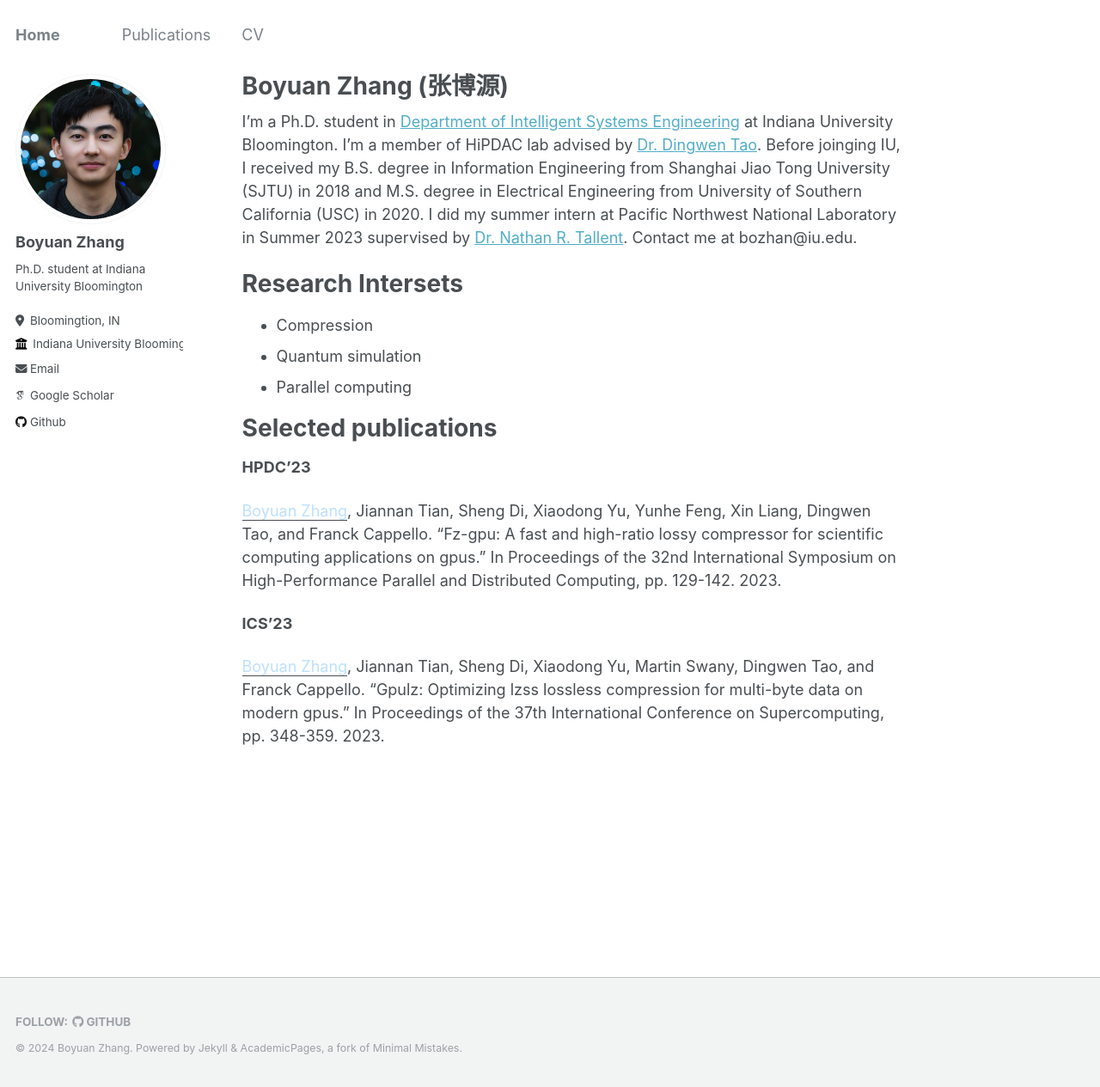
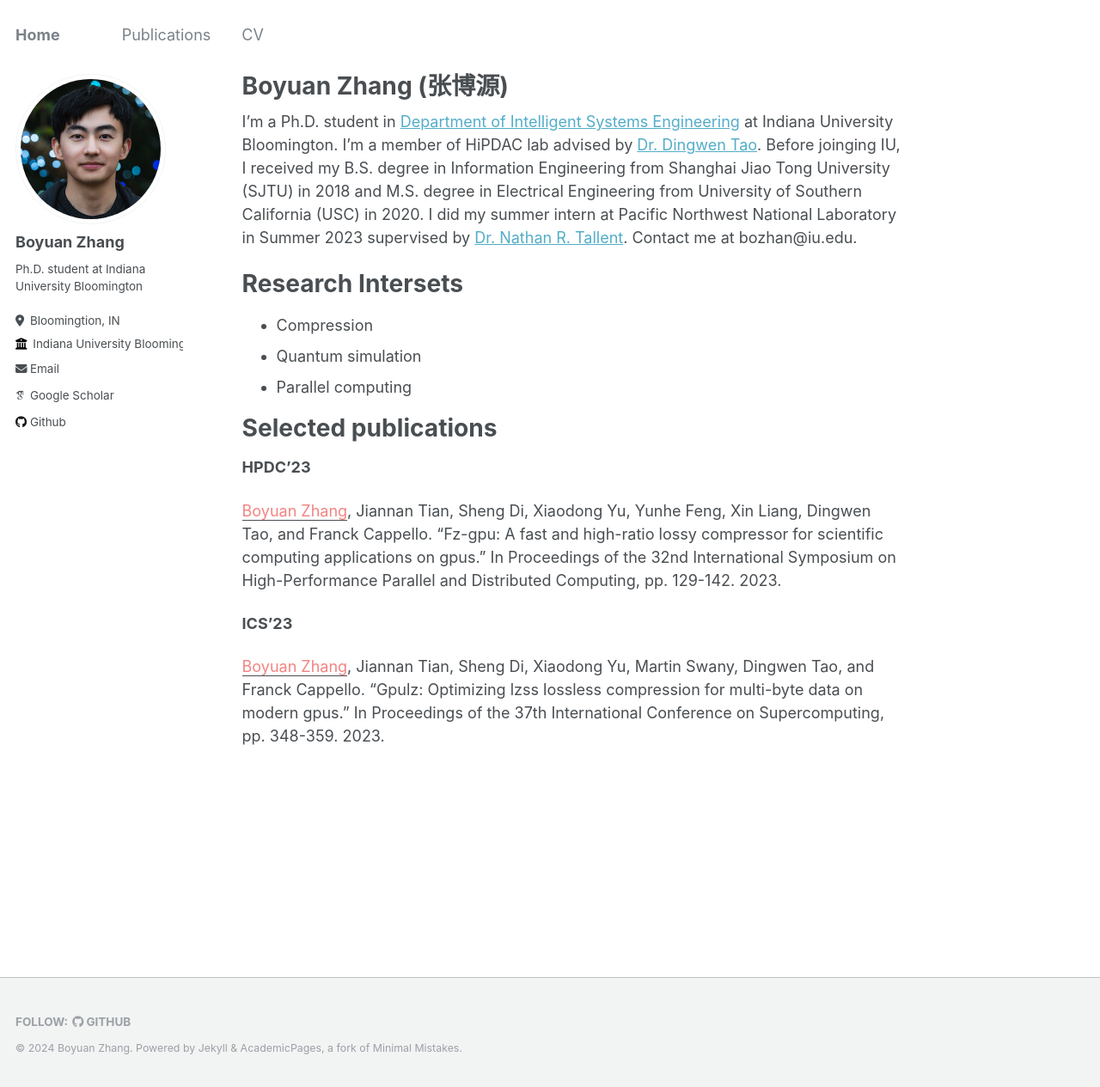
Before and after one commit to boyuanzhang62/boyuanzhang62.github.io_archive, a Jekyll site: the page built from _pages/about.md, in a window 1280 px wide and 1265 px high. Shown: the whole window at 86% size. Built offline with Jekyll 4.4.1, drawn with Linux system fonts in a browser that asks for light colours; some web fonts are replaced.

Commit message:
modify main page

```diff
--- a/_pages/about.md
+++ b/_pages/about.md
@@ -19,8 +19,8 @@ I'm a Ph.D. student in [Department of Intelligent Systems Engineering](https://e
 
 **HPDC'23**
 
-<span style="color:#bde0fe"><u>Boyuan Zhang</u></span>, Jiannan Tian, Sheng Di, Xiaodong Yu, Yunhe Feng, Xin Liang, Dingwen Tao, and Franck Cappello. "Fz-gpu: A fast and high-ratio lossy compressor for scientific computing applications on gpus." In Proceedings of the 32nd International Symposium on High-Performance Parallel and Distributed Computing, pp. 129-142. 2023.
+<span style="color:#f28482"><u>Boyuan Zhang</u></span>, Jiannan Tian, Sheng Di, Xiaodong Yu, Yunhe Feng, Xin Liang, Dingwen Tao, and Franck Cappello. "Fz-gpu: A fast and high-ratio lossy compressor for scientific computing applications on gpus." In Proceedings of the 32nd International Symposium on High-Performance Parallel and Distributed Computing, pp. 129-142. 2023.
 
 **ICS'23**
 
-<span style="color:#bde0fe"><u>Boyuan Zhang</u></span>, Jiannan Tian, Sheng Di, Xiaodong Yu, Martin Swany, Dingwen Tao, and Franck Cappello. "Gpulz: Optimizing lzss lossless compression for multi-byte data on modern gpus." In Proceedings of the 37th International Conference on Supercomputing, pp. 348-359. 2023.
+<span style="color:#f28482"><u>Boyuan Zhang</u></span>, Jiannan Tian, Sheng Di, Xiaodong Yu, Martin Swany, Dingwen Tao, and Franck Cappello. "Gpulz: Optimizing lzss lossless compression for multi-byte data on modern gpus." In Proceedings of the 37th International Conference on Supercomputing, pp. 348-359. 2023.
```
